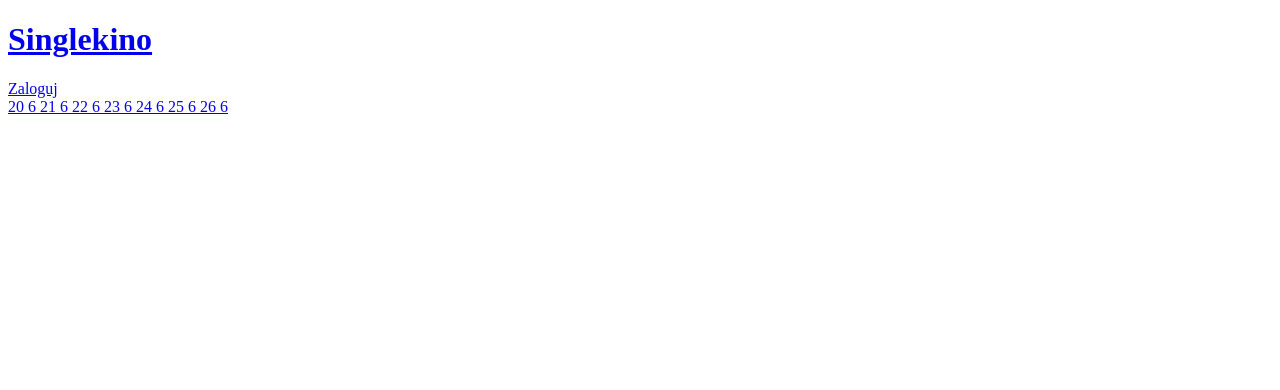
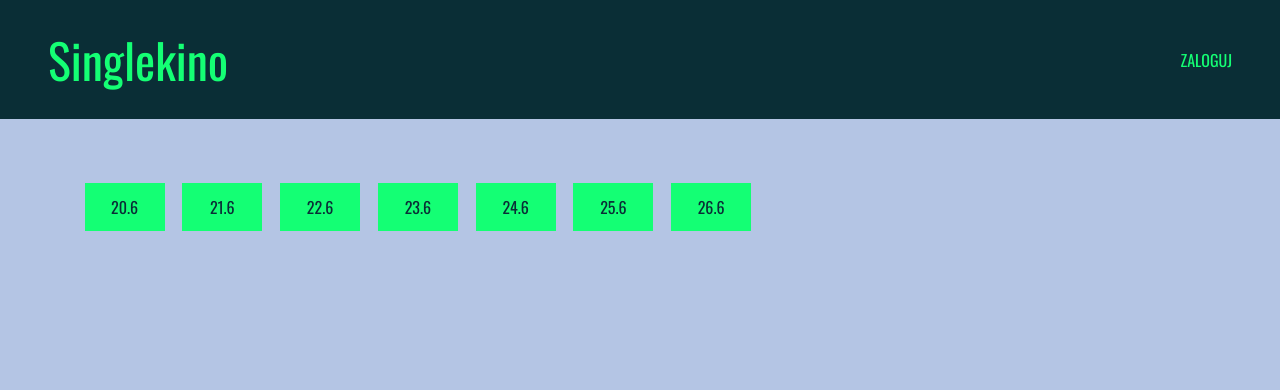
Before and after one commit to eljasiu/singlekino, a Django app: page / in a window 1280 px wide. Shown: the top 390 px of the page. Run offline with Django 4.2, Linux system fonts and the light colour scheme; data that the repository does not hold is empty.

Commit message:
Add styling

```diff
--- a/base/models.py
+++ b/base/models.py
@@ -24,7 +24,7 @@ class Show(models.Model):
     time = models.TimeField()
 
     class Meta:
-        ordering = ['-date', '-time']
+        ordering = ['date', 'time']
 
     def is_past(self):
         return datetime.date.today() > self.date and datetime.datetime.now().time() > self.time
--- a/base/templates/base/shows.html
+++ b/base/templates/base/shows.html
@@ -2,27 +2,34 @@
 
 {% block content %}
 
-<div>
+<section class="timeline">
     {% for date in timeline %}
-        <a href="{% url 'shows' date.year date.month date.day %}">
-            <span>{{date.day}}</span>
-            <span>{{date.month}}</span>
+        <a class="day" href="{% url 'shows' date.year date.month date.day %}">
+            <span>{{date.day}}.{{date.month}}</span>
         </a>
     {% endfor %}
-</div>
+</section>
 
 {% for movie in movies %}
-    <div>
-        <img src={{movie.image}} />
+    <div class="movie">
+        <div class="movie_image">
+            <a target=”_blank” href={{movie.filmweb}}>
+                <img src={{movie.image}} />
+            </a>
+        </div>
 
-        <h3>{{movie.title}}</h3>
-        <p>{{movie.description}}</p>
+        <div class="movie_desc">
+            <h3 class="movie_title">{{movie.title}}</h3>
+            <p class="">{{movie.description}}</p>
+        </div>
 
-        <div>
+        <div class="shows_hours">
             <h4>Zarezerwuj:</h4>
-            {% for show in movie.shows %}
-                <a href="{% url 'select' show.id %}">{{show.time}}</a>
-            {% endfor %}
+                <div class="hours">
+                {% for show in movie.shows %}
+                    <a href="{% url 'select' show.id %}">{{show.time|date:"G:i"}}</a>
+                {% endfor %}
+            </div>
         </div>
     </div>
 {% endfor %}
--- /dev/null
+++ b/static/styles/main.css
@@ -0,0 +1,261 @@
+@import url('https://fonts.googleapis.com/css2?family=Oswald&family=Roboto:wght@400;700&display=swap');
+
+*{
+    margin: 0;
+    padding: 0;
+    box-sizing: border-box;
+}
+
+a{
+    text-decoration: none;
+}
+
+body{
+    background-color: #B4C5E4;
+    font-family: 'Roboto', sans-serif;
+    padding-bottom: 10rem;
+}
+
+.topbar{
+    display: flex;
+    justify-content: space-between;
+    align-items: center;
+    padding: 1.5rem 3rem;
+    background-color: #0A2E36;
+    font-family: 'Oswald', sans-serif;
+}
+
+h1{
+    font-style: normal;
+    font-weight: 400;
+    font-size: 3rem;
+    color: #14FF74;
+}
+
+nav a{
+    color: #14FF74;
+    text-transform: uppercase;
+    margin-left: 2rem;
+}
+
+main{
+    width: 95%;
+    max-width: 1111px;
+    margin: 0 auto;
+}
+
+.timeline{
+    margin-top: 4rem;
+}
+
+.timeline{
+    width: 60%;
+    display: flex;
+    justify-content: space-between;
+}
+
+.day{
+    background-color: #14FF74;
+    display: block;
+    width: 5rem;
+    height: 3rem;
+    line-height: 3rem;
+    text-align: center;
+    color: #0A2E36;
+    font-family: 'Oswald', sans-serif;
+}
+
+.movie{
+    background-color: #D9D9D9;
+    width: 60%;
+    display: grid;
+    grid-template-columns: 1fr 1fr 1fr 1fr;
+    grid-template-rows: 1fr 1fr 0.5fr;
+    padding: 2rem;
+    margin-top: 2rem;
+}
+
+.movie_image{
+    grid-area: 1 / 1 / 3 / 2;
+}
+
+.movie_image img{
+    width: 100%;
+}
+
+.movie_desc{
+    grid-area: 1 / 2 / 3 / 5;
+    padding-left: 1rem;
+}
+
+.movie_title{
+    font-size: 2.5rem;
+    font-weight: normal;
+    margin-bottom: 1rem;
+}
+
+.shows_hours{
+    grid-area: 3 / 1 / 4 / 5;
+    display: flex;
+    align-items: center;
+}
+
+.hours{
+    margin-left: 1rem;
+}
+
+.hours a{
+    color: #0A2E36;
+    transition: all 200ms ease-in-out;
+}
+
+.hours a:hover{
+    background-color: #14FF74;
+}
+
+.login_register{
+    display: flex;
+    background-color: #0A2E36;
+    width: 60%;
+    margin: 5rem auto 0;
+    border-radius:  1rem;
+    flex-direction: column;
+    align-items: center;
+    row-gap: 0.7rem;
+    padding: 1rem;
+}
+
+label{
+    display: block;
+    color: #ffffff;
+}
+
+
+input{
+    display: block;
+    width: 24rem;
+    margin-bottom: 1rem;
+}
+
+input[type="submit"]{
+    background-color: #14FF74;
+    color: #0A2E36;
+    border: none;
+    padding: 0.3rem;
+    text-transform: uppercase;
+    font-family: 'Oswald', sans-serif;
+}
+
+input[type="submit"]:hover{
+    cursor: pointer;
+}
+
+.toggle{
+    display: flex;
+    justify-content: space-between;
+    width: 24rem;
+    color: #ffffff;
+}
+
+.toggle a{
+    color: #14FF74
+}
+
+.row{
+    display: flex;
+    justify-content: space-between;
+    gap: 0.7rem;
+    margin-bottom: 0.7rem;
+}
+
+.seat{
+    width: 100%;
+    height: 3rem;
+}
+
+.seat.hidden{
+    opacity: 0;
+}
+
+.seat input{
+    display: none;
+}
+
+.seat input+label{
+    background-color: #D9D9D9;
+    width: 100%;
+    height: 100%;
+    line-height: 3rem;
+    text-align: center;
+    color: #0A2E36;
+    user-select: none;
+    text-transform: uppercase;
+    cursor: pointer;
+}
+
+.seat.hidden input+label{
+    cursor: auto;
+}
+
+.seat input:disabled+label{
+    background-color: #EB5757;
+    cursor: auto;
+}
+
+.seat input:checked+label{
+    background-color: #14FF74;
+}
+
+.show_details{
+    margin: 3rem 0;
+}
+
+.show_details h2{
+    margin-bottom: 1rem;
+    font-size: 2rem;
+}
+
+.reserve_btn{
+    margin-left: auto;
+}
+
+.reservation_date{
+    grid-area: 3 / 1 / 4 / 2;
+    display: flex;
+    align-items: center;
+}
+
+.reservation_seats{
+    grid-area: 3 / 2 / 4 / 4;
+    display: flex;
+    flex-wrap: wrap;
+    align-items: center;
+}
+
+.reservation_seats span{
+    text-transform: uppercase;
+    margin-right: 0.5rem;
+}
+
+.reservation_edit{
+    display: flex;
+    align-items: center;
+}
+
+.reservation_edit a{
+    text-transform: uppercase;
+    font-size: 1rem;
+    color: #EB5757;
+}
+
+
+.msg{
+    list-style-type: none;
+    padding: 1rem;
+    margin-top: 1rem;
+    background-color: #EB5757;
+}
+
+ul.errorlist{
+    display: none;
+}
--- a/templates/main.html
+++ b/templates/main.html
@@ -1,19 +1,22 @@
 <!DOCTYPE html>
+{% load static %}
 <html lang="pl">
 <head>
     <meta charset="UTF-8">
     <meta http-equiv="X-UA-Compatible" content="IE=edge">
     <meta name="viewport" content="width=device-width, initial-scale=1.0">
     <title>Singlekino</title>
+    <link rel="stylesheet" href="{% static 'styles/main.css' %}" type="text/css">
 </head>
 <body>
 
     {% include 'topbar.html' %}
 
+    <main>
         {% if messages %}
             <ul>
                 {% for message in messages %}
-                <li>{{message}}</li>
+                    <li class="msg">{{message}}</li>
                 {% endfor %}
             </ul>
         {% endif %}
@@ -21,6 +24,7 @@
         {% block content %}
 
         {% endblock %}
+    </main>
 
 </body>
 </html>
--- a/templates/topbar.html
+++ b/templates/topbar.html
@@ -1,8 +1,12 @@
+<section class="topbar">
     <a href="/"><h1>Singlekino</h1></a>
 
+    <nav>
         {% if request.user.is_authenticated %}
             <a href="{% url 'mine' %}">Moje rezerwacje</a>
             <a href="{% url 'logout' %}">Wyloguj</a>
         {% else %}
             <a href="{% url 'login' %}">Zaloguj</a>
         {% endif %}
+    </nav>
+</section>
```
Also changed, not shown: base/forms.py (+10 -0 lines), base/templates/base/login_register.html (+10 -2 lines), base/templates/base/mine.html (+19 -14 lines), base/templates/base/select.html (+5 -3 lines), static/scripts/select.js (+14 -6 lines). Lines whose indentation alone changed are shown as unchanged.
